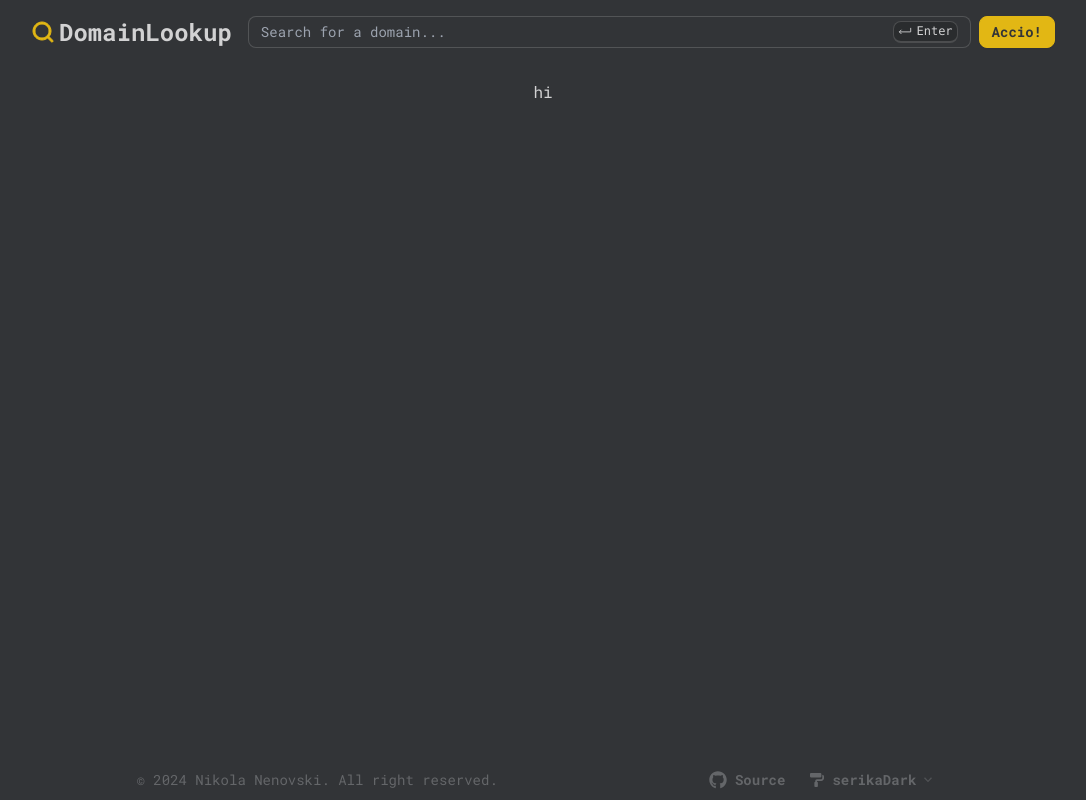
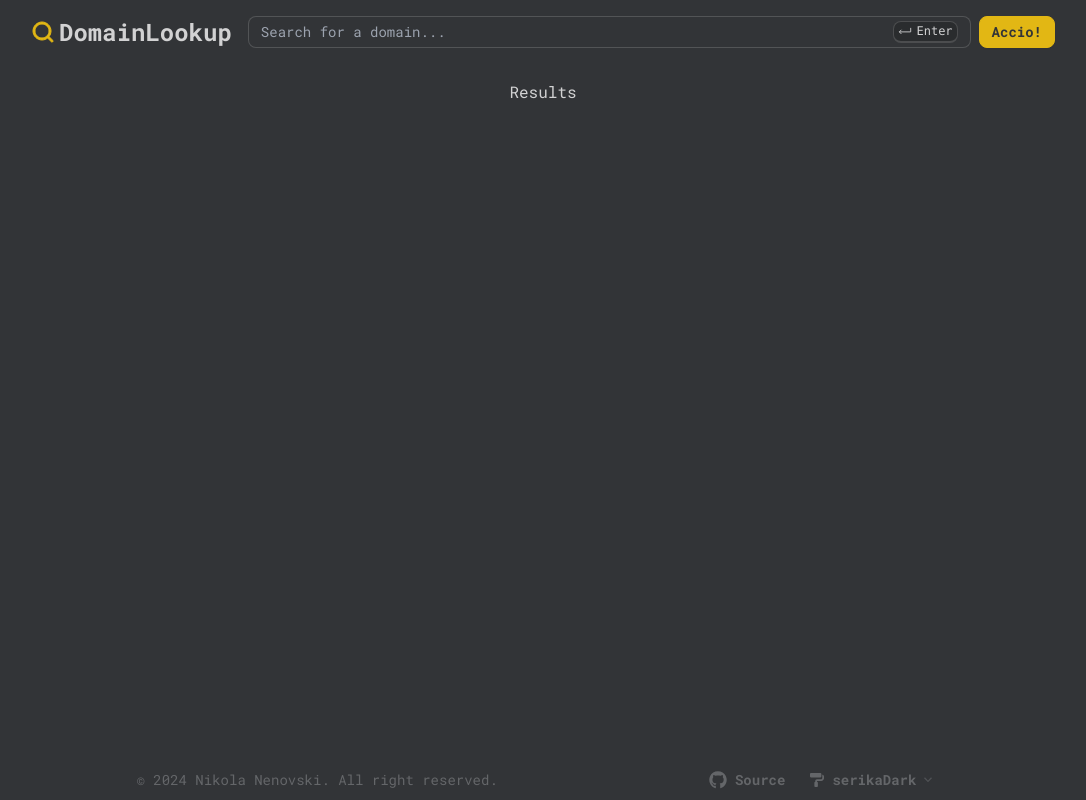
Before and after one commit to Nickslabcode/domain-lookup, a React (Vite) app: page /results in a window 1280 px wide. Shown: the whole page, without its empty margins (97-1183 px from the left). Built offline with nearby package versions, Linux system fonts and the light colour scheme.

Commit message:
feat: react router implementation- created initial AppContainer and ViewContainer higher order components

```diff
--- a/package.json
+++ b/package.json
@@ -13,11 +13,13 @@
     "@types/axios": "^0.14.4",
     "@types/dotenv": "^8.2.3",
     "@types/react-icons": "^3.0.0",
+    "@types/react-router-dom": "^5.3.3",
     "axios": "^1.7.7",
     "dotenv": "^16.4.5",
     "react": "^18.3.1",
     "react-dom": "^18.3.1",
-    "react-icons": "^5.3.0"
+    "react-icons": "^5.3.0",
+    "react-router-dom": "^6.28.0"
   },
   "devDependencies": {
     "@eslint/js": "^9.13.0",
--- a/src/App.tsx
+++ b/src/App.tsx
@@ -1,51 +1,22 @@
-import { useState } from 'react';
-import { DnsType } from './enums/DnsType.enum';
 import { ThemeProvider } from './providers/ThemeProvider';
-import Navbar from './components/Navbar';
-import Footer from './components/Footer';
+import { BrowserRouter, Route, Routes } from 'react-router-dom';
+import AppContainer from './hoc/AppContainer';
+import Home from './views/Home';
+import Results from './views/Results';
 
-function App() {
-  const [dnsRecordType, setDnsRecordType] = useState<DnsType>(DnsType.A);
-  const [domain, setDomain] = useState<string>('');
-
+const App = () => {
   return (
-    <ThemeProvider>
-      <div className="flex flex-col gap-4 h-screen">
-        <Navbar />
-        <div className="flex flex-1 justify-center gap-4">hi</div>
-        {/* <div className="flex gap-4 justify-center">
-          <label className="input input-sm input-bordered">
-            <input
-              type="text"
-              className="grow"
-              placeholder="Domain"
-              onChange={event => setDomain(event.target.value)}
-            />
-          </label>
-          <select
-            className="select select-bordered w-full select-sm max-w-xs"
-            onChange={event => setDnsRecordType(event.target.value as DnsType)}
-            defaultValue={DnsType.A}
-          >
-            <option disabled>DNS Type</option>
-            {Object.values(DnsType).map((type: string, idx: number) => (
-              <option value={type} key={idx}>
-                {type}
-              </option>
-            ))}
-          </select>
-          <button
-            className="btn btn-sm btn-primary"
-            onClick={() => getDnsRecordInfo(domain, dnsRecordType)}
-            disabled={domain ? false : true}
-          >
-            Accio!
-          </button>
-          </div> */}
-        <Footer />
-      </div>
-    </ThemeProvider>
+    <BrowserRouter>
+      <ThemeProvider>
+        <AppContainer>
+          <Routes>
+            <Route path="/" element={<Home />} />
+            <Route path="/results" element={<Results />} />
+          </Routes>
+        </AppContainer>
+      </ThemeProvider>
+    </BrowserRouter>
   );
-}
+};
 
 export default App;
--- a/src/components/Navbar.tsx
+++ b/src/components/Navbar.tsx
@@ -11,11 +11,15 @@ const Navbar = () => {
         </div>
       </div>
       <div className="flex gap-2 flex-1">
-        <label className="flex items-center input input-sm input-bordered w-full">
+        <label
+          className="flex items-center input input-sm input-bordered w-full"
+          style={{ outline: 'none', boxShadow: 'none' }}
+        >
           <input
             type="text"
             className="grow"
             placeholder="Search for a domain..."
+            autoFocus
             // onChange={event => setDomain(event.target.value)}
           />
           <kbd className="kbd kbd-sm flex gap-1">
--- /dev/null
+++ b/src/hoc/AppContainer.tsx
@@ -0,0 +1,7 @@
+import React, { ReactNode } from 'react';
+
+const AppContainer: React.FC<{ children: ReactNode }> = ({ children }) => {
+  return <div className="flex flex-col gap-4 h-screen">{children}</div>;
+};
+
+export default AppContainer;
--- /dev/null
+++ b/src/hoc/ViewContainer.tsx
@@ -0,0 +1,7 @@
+import React, { ReactNode } from 'react';
+
+const ViewContainer: React.FC<{ children: ReactNode }> = ({ children }) => {
+  return <div className="flex flex-1 justify-center gap-4">{children}</div>;
+};
+
+export default ViewContainer;
--- /dev/null
+++ b/src/views/Home.tsx
@@ -0,0 +1,13 @@
+import ViewContainer from '../hoc/ViewContainer';
+import Footer from '../components/Footer';
+
+const Home = () => {
+  return (
+    <>
+      <ViewContainer>Home</ViewContainer>
+      <Footer />
+    </>
+  );
+};
+
+export default Home;
--- /dev/null
+++ b/src/views/Results.tsx
@@ -0,0 +1,15 @@
+import Navbar from '../components/Navbar';
+import ViewContainer from '../hoc/ViewContainer';
+import Footer from '../components/Footer';
+
+const Results = () => {
+  return (
+    <>
+      <Navbar />
+      <ViewContainer>Results</ViewContainer>
+      <Footer />
+    </>
+  );
+};
+
+export default Results;
```
Also changed, not shown: 1 other file (tests, documents, lock files or other folders).
